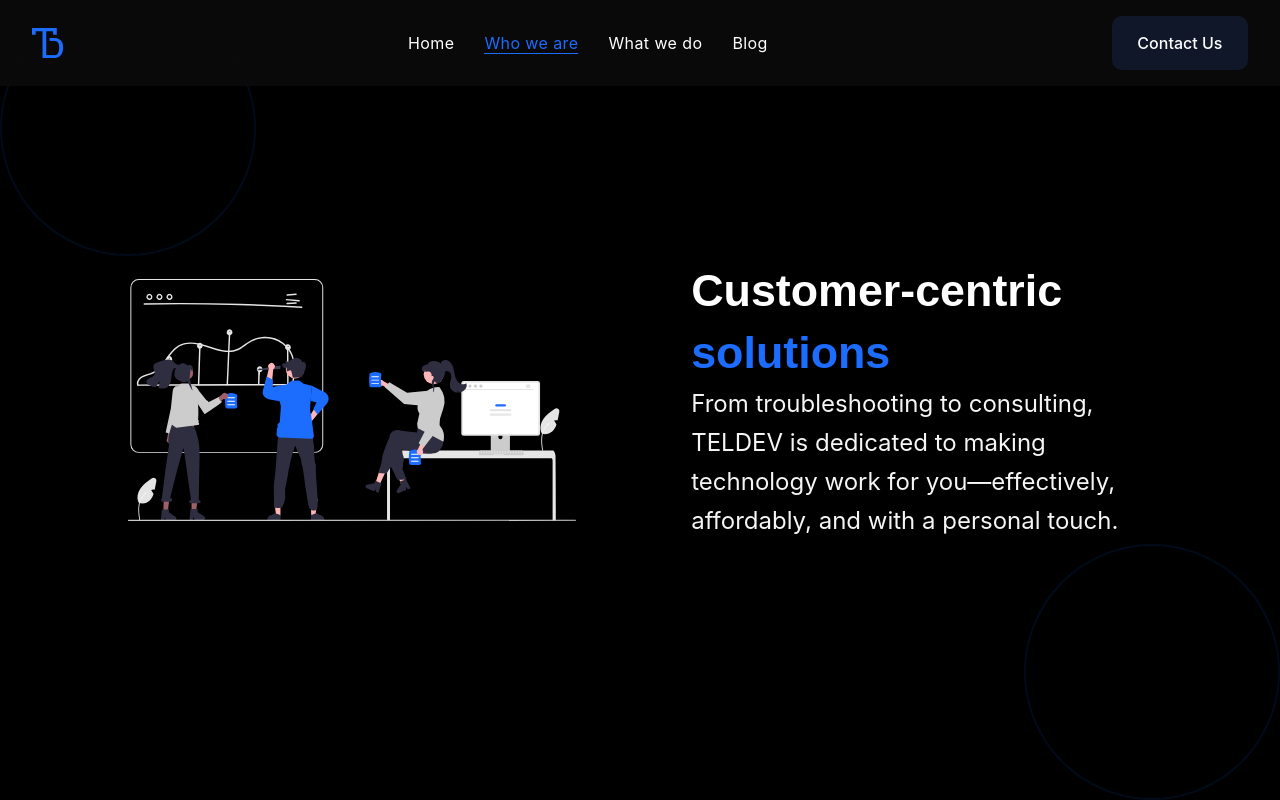
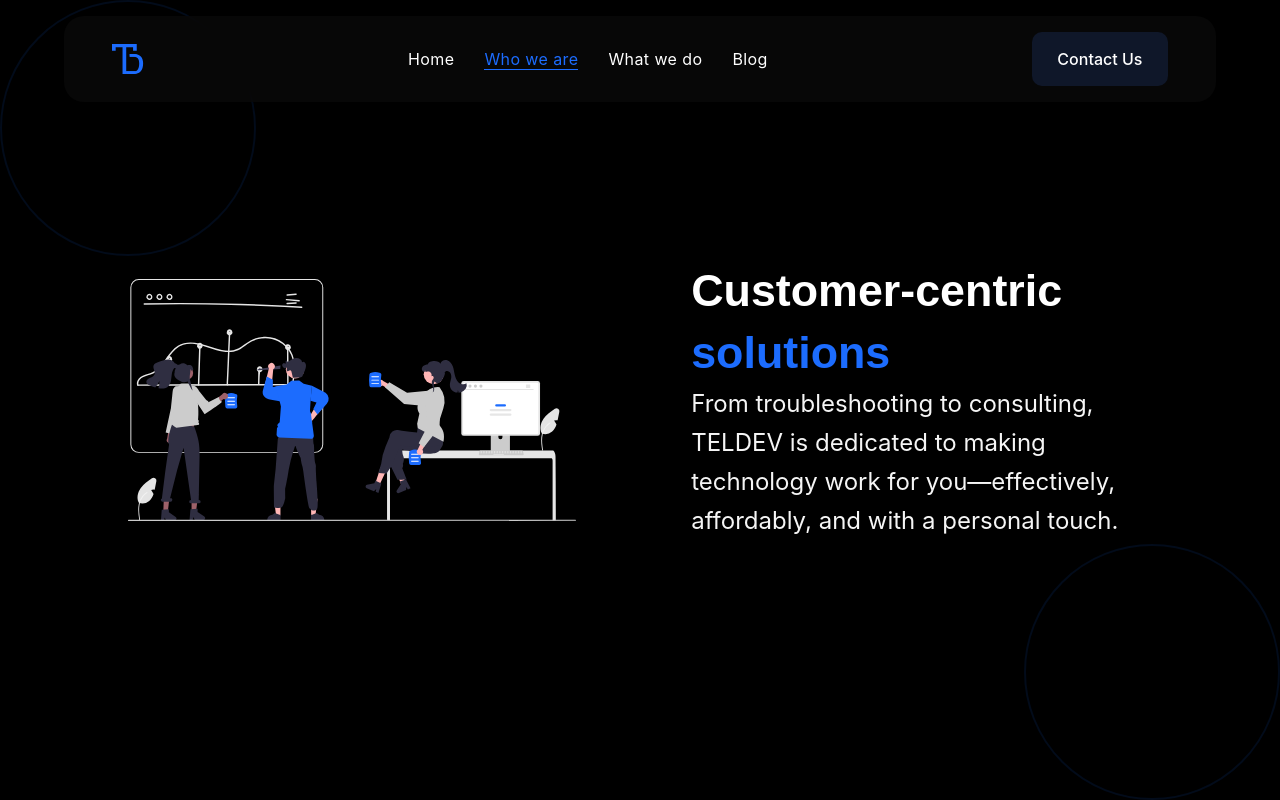
Before and after one commit to Jolinf/teldev-homepage, a React (Vite) app: page /teldev-homepage/whoweare in a window 1280 px wide. Built offline with nearby package versions, Linux system fonts and the light colour scheme.

Commit message:
navbar fix

```diff
--- a/src/Sections/contactus.tsx
+++ b/src/Sections/contactus.tsx
@@ -1,4 +1,3 @@
-import React from 'react';
 import contactpicture from '../assets/contacus-image.png';
 
 const ContactUsPage = () => {
--- a/src/components/navbar.tsx
+++ b/src/components/navbar.tsx
@@ -79,8 +79,10 @@ export default function Navbar() {
 
   return (
     <motion.header
-      className={`bg-[#0A0A0A] w-full fixed z-50 transition-all duration-300 ${
-        isScrolled ? 'bg-[#0A0A0A] shadow-lg' : 'bg-[#0A0A0A]/90'
+      className={`fixed top-4 left-0 right-0 z-50 mx-auto max-w-6xl px-4 py-0 rounded-[20px] transition-all duration-300 ${
+        isScrolled
+          ? 'bg-[#0A0A0A]/90 shadow-xl backdrop-blur-md'
+          : 'bg-[#0A0A0A]/70 shadow-md backdrop-blur-sm'
       }`}
       variants={navVariants}
     >
```
